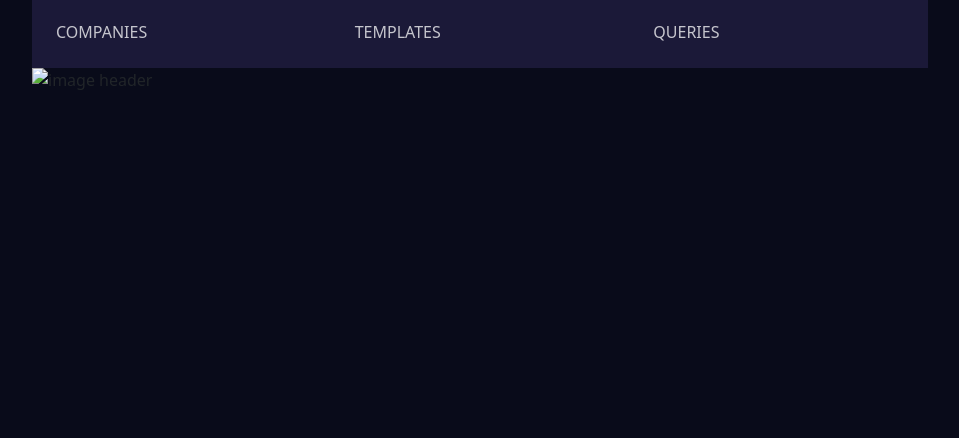
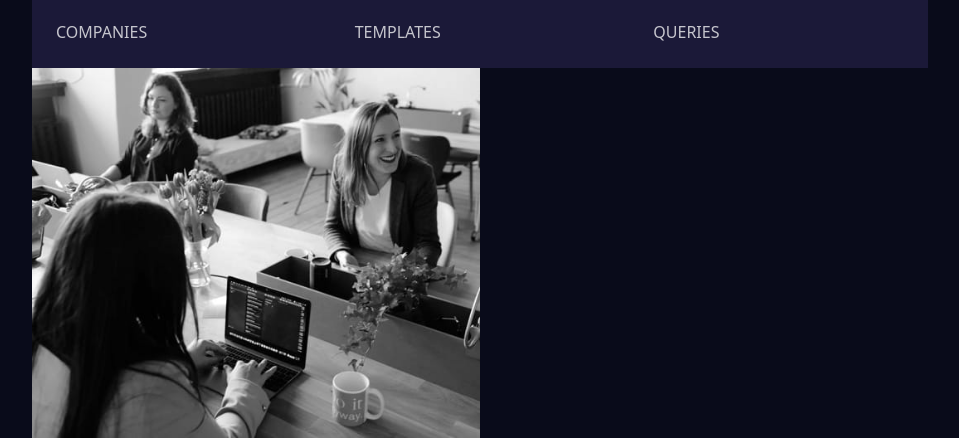
Before and after one commit to Ayozainy/stats, a plain HTML site: page index.html in a window 1280 px wide. Shown: the part 445-883 px from the top of the page, without its empty margins (160-1119 px from the left). Before the commit the page ends 800 px from the top, so only its background shows below. Drawn offline with nearby package versions, Linux system fonts and the light colour scheme.

Commit message:
Update index.html

```diff
--- a/index.html
+++ b/index.html
@@ -42,7 +42,7 @@
 </div>
   </div>
     <div class="col-md-6">
-    <img src="images/image-header-desktop.jpg" alt="image header">
+    <img src="image-header-desktop.jpg" alt="image header">
 </div>
 </div>
 
```
